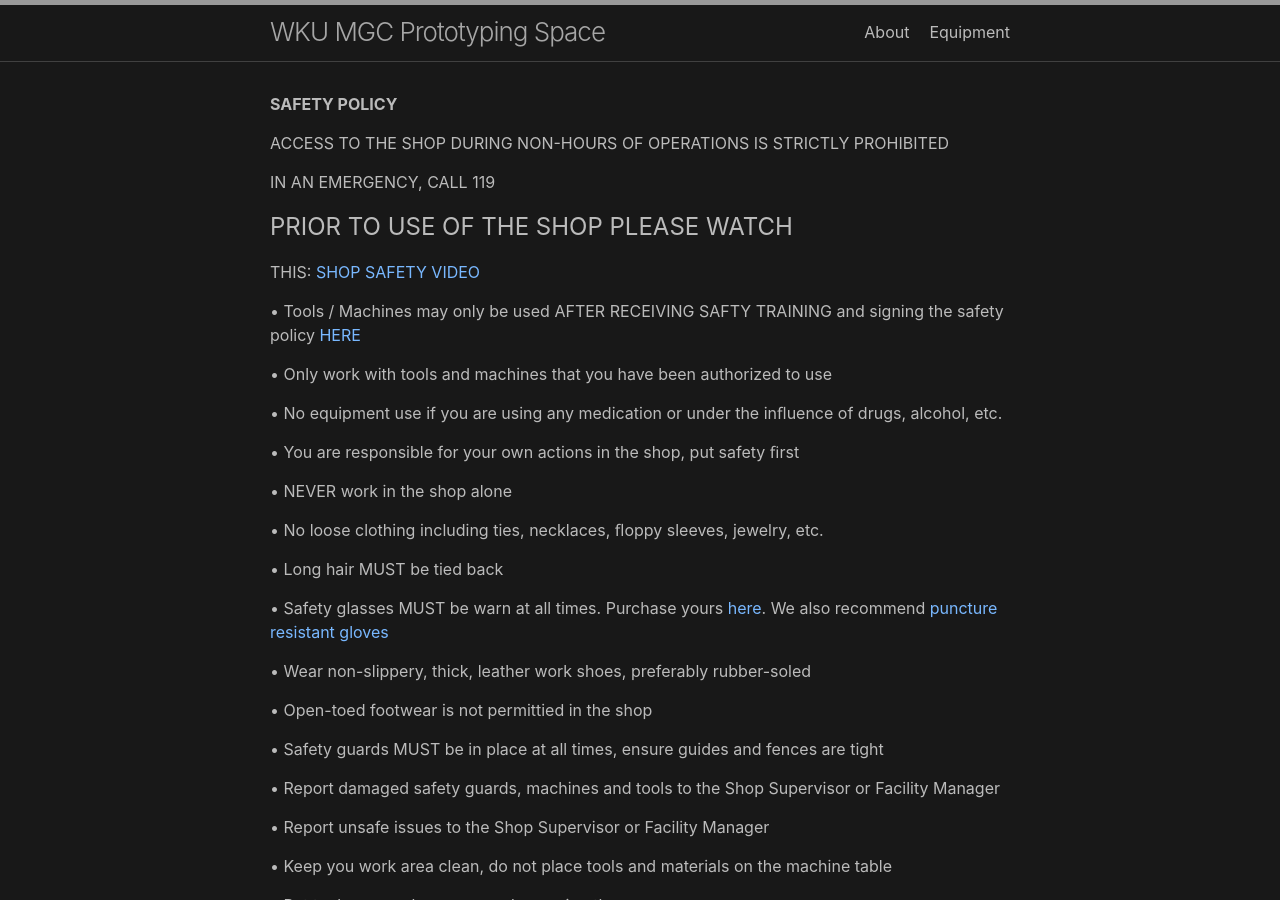
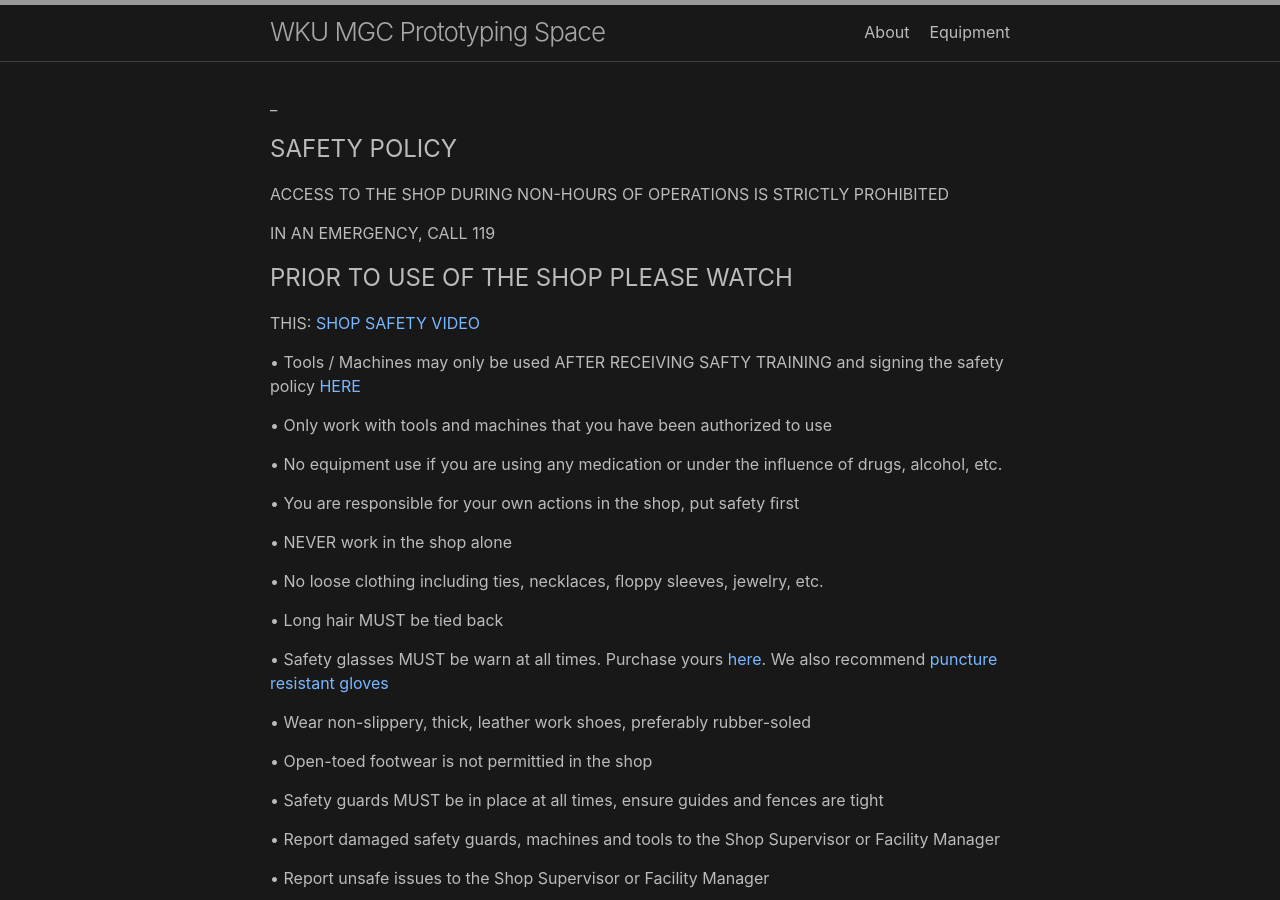
Before and after one commit to KeanMGC/WKUProtoSpace, a Jekyll site: the page built from index.md, in a window 1280 px wide and 900 px high. Built offline with Jekyll 4.4.1, drawn with Linux system fonts in a browser that asks for light colours.

```diff
--- a/index.md
+++ b/index.md
@@ -7,8 +7,9 @@
 #
 layout: home
 ---
+_
 
-<b>SAFETY POLICY</b>
+## SAFETY POLICY
 
 ACCESS TO THE SHOP DURING NON-HOURS OF OPERATIONS IS STRICTLY PROHIBITED
 
```
